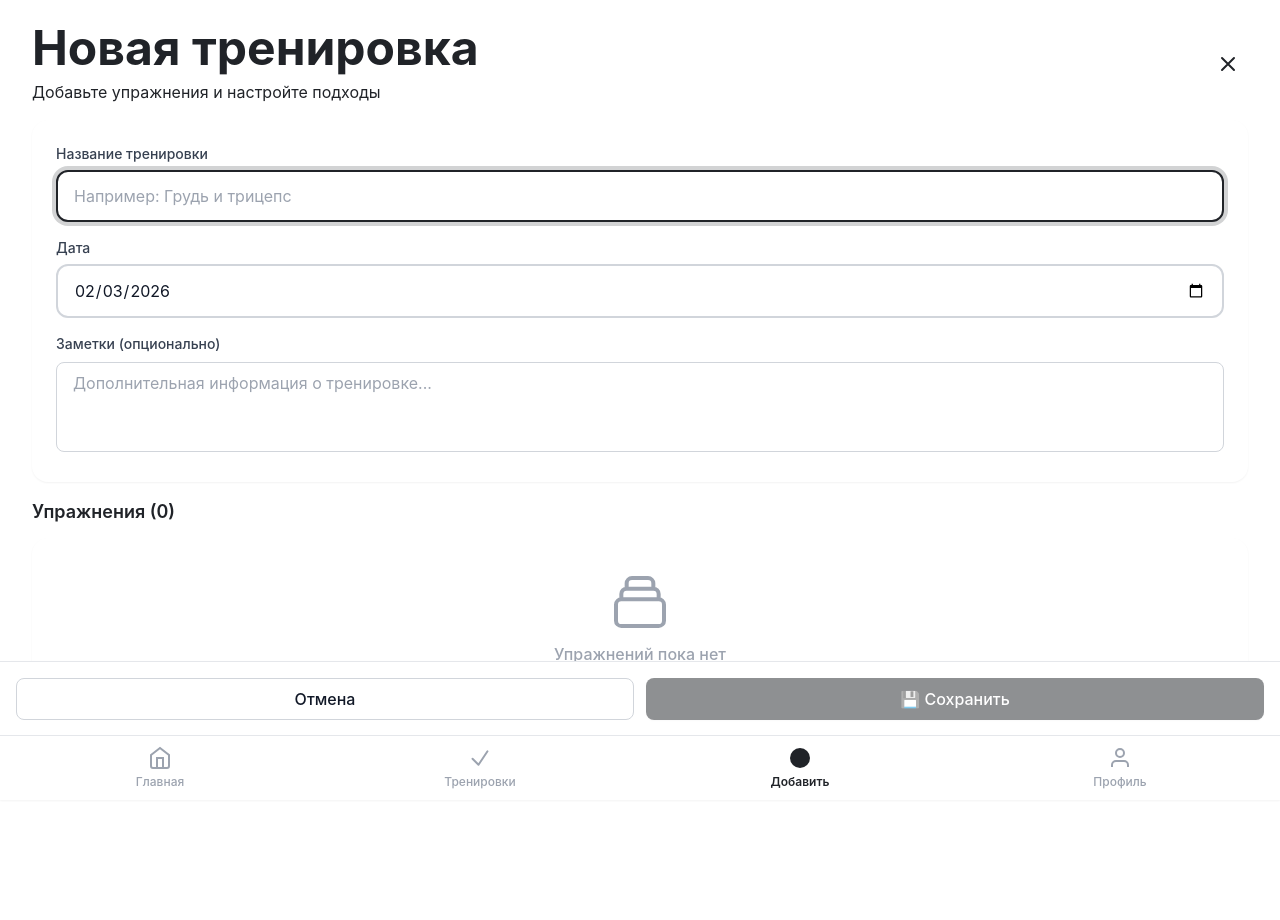
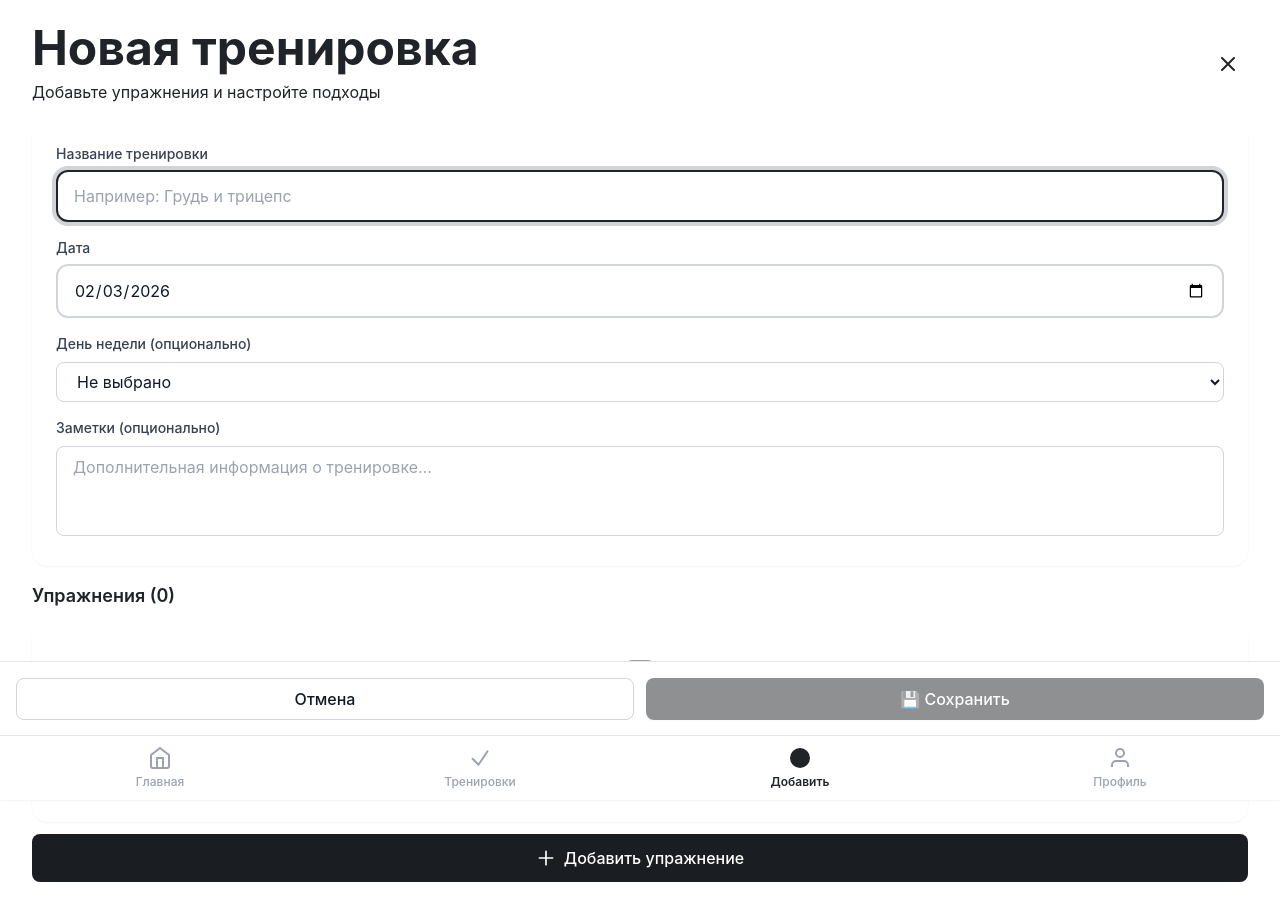
Before and after one commit to timplay75-wq/gym-tracker, a React (Vite) app: page /builder in a window 1280 px wide. Shown: the top 920 px of the page. Built offline with nearby package versions, Linux system fonts and the light colour scheme.

Commit message:
feat: добавлен выбор дня недели и исправлена кнопка 'ачать тренировку'

```diff
--- a/src/pages/WorkoutBuilder.tsx
+++ b/src/pages/WorkoutBuilder.tsx
@@ -3,7 +3,7 @@ import { useNavigate } from 'react-router-dom';
 import { Button, Card, Input, Modal } from '@/components';
 import { generateId } from '@/utils/helpers';
 import { storageService } from '@/services/storage';
-import type { Workout, Exercise, Set } from '@/types';
+import type { Workout, Exercise, Set, DayOfWeek } from '@/types';
 
 // Популярные упражнения по категориям
 const EXERCISE_CATEGORIES = {
@@ -37,6 +37,7 @@ export const WorkoutBuilder = () => {
   const [workoutName, setWorkoutName] = useState('');
   const [workoutDate, setWorkoutDate] = useState(new Date().toISOString().split('T')[0]);
   const [workoutNotes, setWorkoutNotes] = useState('');
+  const [dayOfWeek, setDayOfWeek] = useState<DayOfWeek | ''>('');
 
   // Упражнения
   const [exercises, setExercises] = useState<Exercise[]>([]);
@@ -130,6 +131,7 @@ export const WorkoutBuilder = () => {
       exercises,
       status: 'planned',
       notes: workoutNotes,
+      dayOfWeek: dayOfWeek || undefined,
     };
 
     storageService.saveWorkout(workout);
@@ -142,8 +144,18 @@ export const WorkoutBuilder = () => {
       alert('Введите название тренировки');
       return;
     }
-    // TODO: Переход на экран активной тренировки (Промт 3.4)
-    alert('Экран активной тренировки будет реализован в следующем промте');
+
+    const workout: Workout = {
+      id: generateId(),
+      name: workoutName,
+      date: new Date(workoutDate),
+      exercises,
+      status: 'in-progress',
+      notes: workoutNotes,
+      dayOfWeek: dayOfWeek || undefined,
+    };
+
+    navigate('/active-workout', { state: { workout } });
   };
 
   return (
@@ -188,6 +200,26 @@ export const WorkoutBuilder = () => {
             value={workoutDate}
             onChange={(e) => setWorkoutDate(e.target.value)}
           />
+
+          <div>
+            <label className="block text-sm font-medium text-gray-700 dark:text-gray-300 mb-2">
+              День недели (опционально)
+            </label>
+            <select
+              value={dayOfWeek}
+              onChange={(e) => setDayOfWeek(e.target.value as DayOfWeek | '')}
+              className="w-full px-4 py-2 border border-gray-300 dark:border-gray-600 rounded-lg focus:ring-2 focus:ring-primary-500 focus:border-transparent bg-white dark:bg-gray-700 text-gray-900 dark:text-white"
+            >
+              <option value="">Не выбрано</option>
+              <option value="monday">Понедельник</option>
+              <option value="tuesday">Вторник</option>
+              <option value="wednesday">Среда</option>
+              <option value="thursday">Четверг</option>
+              <option value="friday">Пятница</option>
+              <option value="saturday">Суббота</option>
+              <option value="sunday">Воскресенье</option>
+            </select>
+          </div>
 
           <div>
             <label className="block text-sm font-medium text-gray-700 dark:text-gray-300 mb-2">
--- a/src/types/workout.ts
+++ b/src/types/workout.ts
@@ -65,6 +65,7 @@ export interface Workout {
   notes?: string;
   totalVolume?: number; // общий тоннаж
   programId?: string; // ID программы, если входит в программу
+  dayOfWeek?: DayOfWeek; // день недели для расписания
 }
 
 // WorkoutProgram - программа тренировок (сплит)
```
